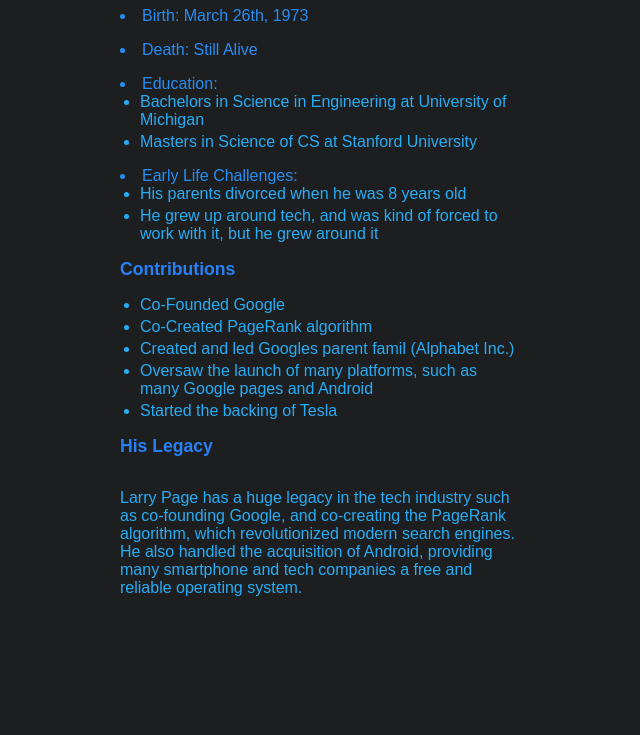
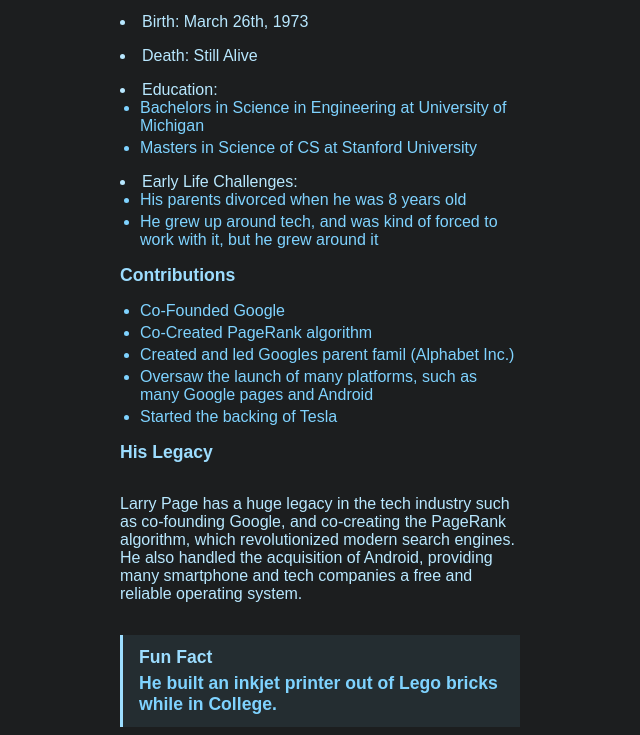
Before and after one commit to Ketchup9743/csassignment, a website: page index.html in a window 1280 px wide. Shown: the part 671-1406 px from the top of the page, without its empty margins (320-960 px from the left). Before the commit the page ends 1292 px from the top, so only its background shows below. Drawn offline with Linux system fonts and the light colour scheme.

Commit message:
updated the look of the site, and changed alot of colors, and finished up the general information!

```diff
--- a/index.html
+++ b/index.html
@@ -38,6 +38,10 @@
                co-creating the PageRank algorithm, which revolutionized modern search engines.
                He also handled the acquisition of Android, providing many smartphone and tech
                companies a free and reliable operating system.</p>
+                        <section class="fun-fact">
+                                <h3>Fun Fact</h3>
+                                <h4>He built an inkjet printer out of Lego bricks while in College.</h4>
+                        </section>
           </div>
          </div>
         </div>
--- a/style.css
+++ b/style.css
@@ -1,9 +1,14 @@
+.larry {
+  --blue-heading: #9cddff;
+  --blue-body: #b8e8ff;
+  --blue-list: #7fd3ff;
+}
 .larry {
   display: flex;
   flex-direction: column;
   align-items: center;
   margin: 0;
-  color: #278EF5;
+  color: var(--blue-body);
 }
 body {
     background-color: #1C1E1F;
@@ -15,6 +20,7 @@
   display: block;
   margin-left: auto;
   margin-right: auto;
+  border: 3px solid #000;
 }
 .profile {
   width: 100%;
@@ -33,7 +39,7 @@
   & h3, & h4, & .title {
     margin: 0;
     font-size: 1.1rem;
-    color: #2780F5;
+    color: var(--blue-heading);
     font-weight: 600;
   }
   ul {
@@ -42,9 +48,21 @@
     display: flex;
     flex-direction: column;
     gap: 0.25rem;
-    color: #27ADF5;
+    color: var(--blue-list);
   }
   p {
-    color: #27ADF5;
+    color: var(--blue-body);
+  }
+  .fun-fact {
+    display: flex;
+    flex-direction: column;
+    gap: 0.35rem;
+    padding: 0.75rem 1rem;
+    border-left: 3px solid var(--blue-heading);
+    background-color: rgba(127, 211, 255, 0.08);
+  }
+  .fun-fact h4 {
+    margin: 0;
+    color: var(--blue-list);
   }
 }
```
